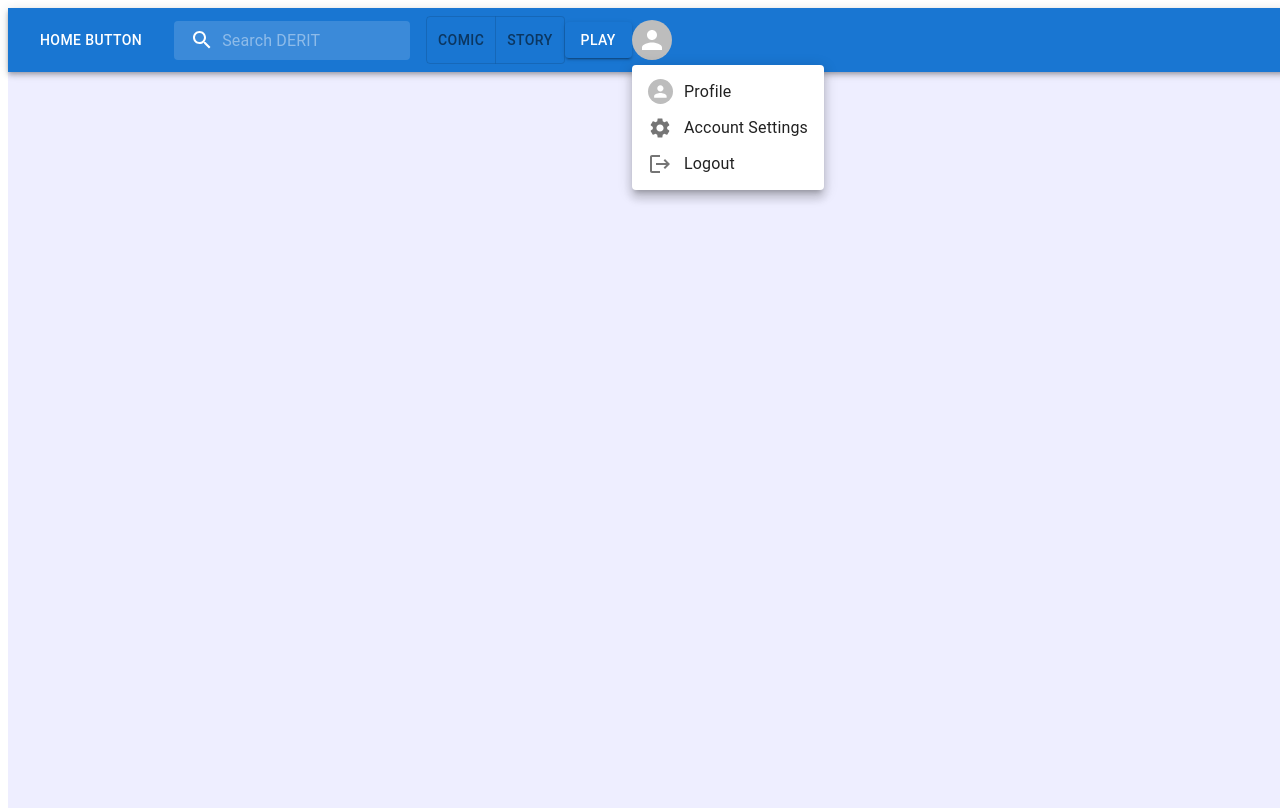
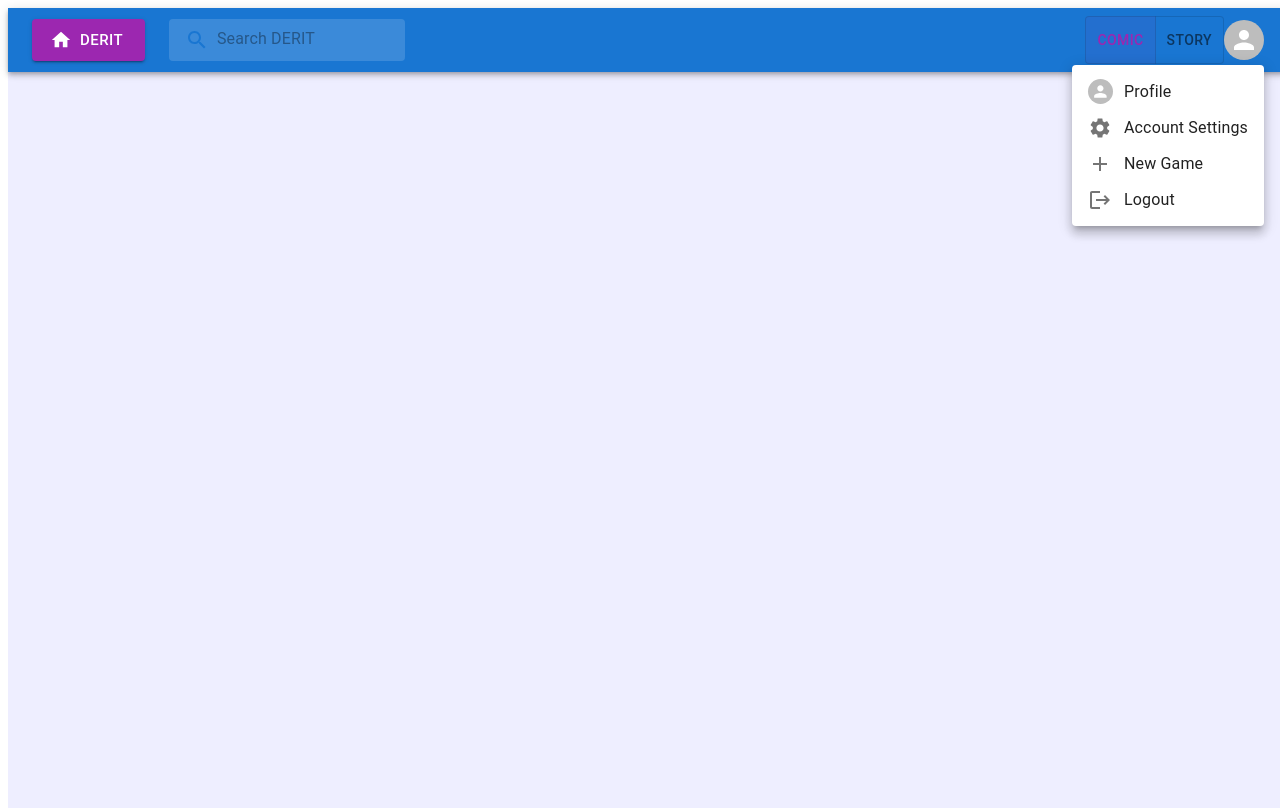
Before and after one commit to GabeLima/416-Project, a React (Create React App) app in the folder client/: page /login in a window 1280 px wide. Both pictures are taken after a click on the button "Account Settings". Built offline with nearby package versions, Linux system fonts and the light colour scheme; no server answers.

Commit message:
Finished header bar components

```diff
--- a/client/src/components/HeaderBar.js
+++ b/client/src/components/HeaderBar.js
@@ -2,8 +2,10 @@ import React from 'react';
 import SearchIcon from '@mui/icons-material/Search';
 import Settings from '@mui/icons-material/Settings';
 import Logout from '@mui/icons-material/Logout';
-import { styled, alpha, createTheme } from '@mui/material/styles';
-import { ThemeProvider } from '@mui/private-theming';
+import AddIcon from '@mui/icons-material/Add';
+import HomeIcon from '@mui/icons-material/Home';
+import LoginIcon from '@mui/icons-material/Login';
+import { styled, alpha} from '@mui/material/styles';
 import { useHistory } from 'react-router-dom';
 import {
     AppBar, Box, Toolbar, IconButton, Typography,
@@ -12,50 +14,59 @@ import {
 } from '@mui/material';
 
 
-const default_theme = createTheme({
-    palette: {
-        primary: {
-          main: '#6A8D92',
-        },
-        secondary: {
-          main: '#9FB4C7',
-        }
-    },
-  });
-
     // Button that has logo and routes to the homepage
     const HomeButton = () => {
         let history = useHistory();
         return (
-        <Button color="inherit" onClick={() => history.push('/')}>
-            Home Button
+        <Button
+            variant="contained"
+            color="secondary"
+            onClick={() => history.push('/')}
+            startIcon={<HomeIcon />}
+            size="large"
+        >
+            DERIT
         </Button>
         );
     };
 
-    const PlayButton = () => {
+    const LoginButton = () => {
         let history = useHistory();
-        return (
-            <ThemeProvider theme={default_theme}>
-                <Button variant ="contained" color="primary">Play</Button>
-            </ThemeProvider>
-        );
-    };
+        return(
+        <>
+        <Button
+            variant="contained"
+            color="secondary"
+            onClick={() => history.push('/login')}
+            startIcon={<LoginIcon />}
+            size="large"
+        >
+        Login
+        </Button>
+        </>
+        )
+    }
 
     // Switch between comic/story site
     const SiteToggle = () => {
-        const [alignment, setAlignment] = React.useState('web');
+        const [alignment, setAlignment] = React.useState('comic');
         const handleChange = (event, newAlignment) => {
             setAlignment(newAlignment);
         };
         return (
-        <ToggleButtonGroup exclusive onChange={handleChange}>
-            <ToggleButton value="comic">Comic</ToggleButton>
-            <ToggleButton value="story">Story</ToggleButton>
+        <ToggleButtonGroup
+            exclusive
+            onChange={handleChange}
+            value={alignment}
+            color="secondary"
+        >
+            <ToggleButton color="secondary" value="comic">Comic</ToggleButton>
+            <ToggleButton color="secondary" value="story">Story</ToggleButton>
         </ToggleButtonGroup>
         );
     };
 
+    // TODO route text to search
     const SearchBar = () => {
         // search components from mui documentation
         const Search = styled('div')(({ theme }) => ({
@@ -82,10 +93,11 @@ const default_theme = createTheme({
             display: 'flex',
             alignItems: 'center',
             justifyContent: 'center',
+            color: 'secondary'
         }));
 
         const StyledInputBase = styled(InputBase)(({ theme }) => ({
-            color: 'inherit', '& .MuiInputBase-input': {
+            color: 'secondary', '& .MuiInputBase-input': {
                 padding: theme.spacing(1, 1, 1, 0),
                 // vertical padding + font size from searchIcon
                 paddingLeft: `calc(1em + ${theme.spacing(4)})`,
@@ -130,7 +142,7 @@ const default_theme = createTheme({
         };
 
         return (
-            <Box sx={{ flexGrow: 1 }} flexDirection="column">
+            <>
                 <Tooltip title="Account Settings">
                     <IconButton onClick={handleOpenUserMenu} sx={{ p: 0 }}>
                         <Avatar alt="Gorilla Mckilla" fontsize="small"/>
@@ -161,6 +173,13 @@ const default_theme = createTheme({
                         Account Settings
                     </MenuItem>
 
+                    <MenuItem onclick={() => handleMenuClick('/create')}>
+                        <ListItemIcon>
+                            <AddIcon fontsize="small"/>
+                        </ListItemIcon>
+                        New Game
+                    </MenuItem>
+
                     <MenuItem onClick={() => handleMenuClick('/logout')}>
                         <ListItemIcon>
                             <Logout fontsize="small" />
@@ -168,27 +187,34 @@ const default_theme = createTheme({
                         Logout
                     </MenuItem>
                 </Menu>
-
-            </Box>
+            </>
         );
     };
 
+    // Searching, site toggle, New Game, and logging in/out
+    // aren't to anything yet
     const HeaderBar = (props) => {
 
+    // this should be changed to reflect the state later
+    let loggedIn = true;
+
     return (
-    <ThemeProvider theme={default_theme}>
-        <Box>
-            <AppBar position="static" color="primary">
-                <Toolbar>
+    <AppBar position="static" sx={{
+        color: 'primary.main'
+    }}>
+        <Toolbar sx={{
+            justifyContent: "space-between"
+        }}>
+            <Box display='flex' flexGrow={1}>
                 <HomeButton />
                 <SearchBar/>
+            </Box>
+
             <SiteToggle />
-                    <PlayButton />
-                    <AccountDropdown style={{justifyContent: "flex-end"}}/>
+            {loggedIn ? <AccountDropdown/> : <LoginButton/>}
         </Toolbar>
     </AppBar>
-        </Box>
-    </ThemeProvider>
+
     );
     }
 
```
Lines whose indentation alone changed are shown as unchanged.
